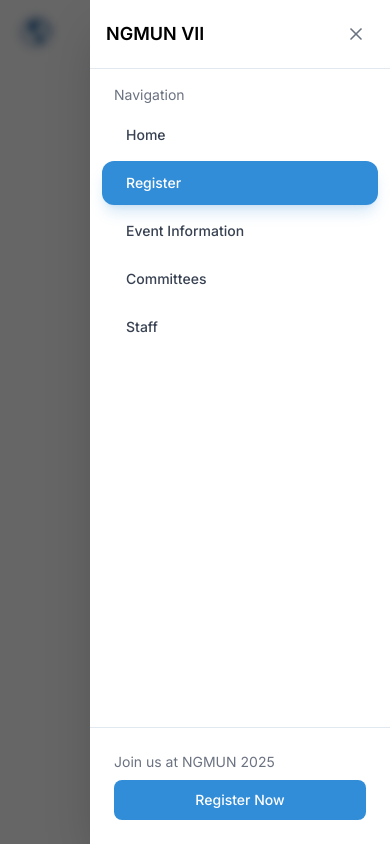
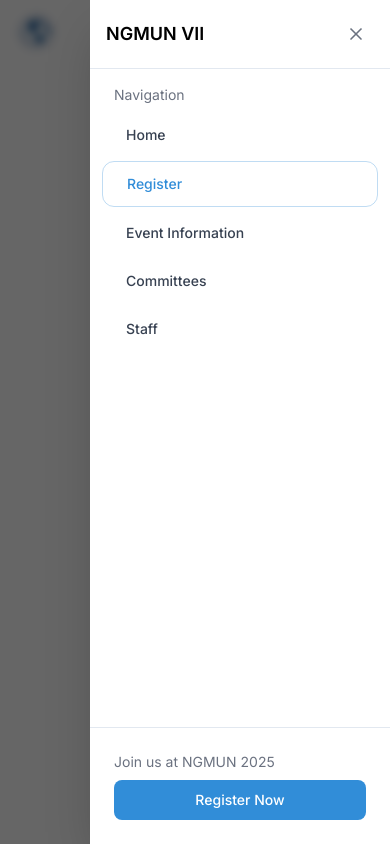
Before and after one commit to Rohin2022/ngmun, a Next.js app: page /register in a window 390 px wide. Both pictures are taken after a click on the button 354 px from the left and 32 px from the top of the page. Built offline with nearby package versions, Linux system fonts and the light colour scheme.

Commit message:
changed selected state styles for sidebar buttons

```diff
--- a/src/components/SidebarDrawer.tsx
+++ b/src/components/SidebarDrawer.tsx
@@ -66,7 +66,7 @@ export default function SidebarDrawer({ isOpen, onClose, navItems }: SidebarDraw
                     onClick={onClose}
                     className={`flex items-center px-6 py-3 my-1 mx-3 rounded-xl transition-all duration-200 ${
                       pathname === item.href
-                        ? 'bg-primary text-primary-foreground shadow-lg shadow-primary/20'
+                        ? 'text-primary border-[1.5px] border-primary/30'
                         : 'text-gray-700 hover:bg-gray-100'
                     }`}
                   >
```
